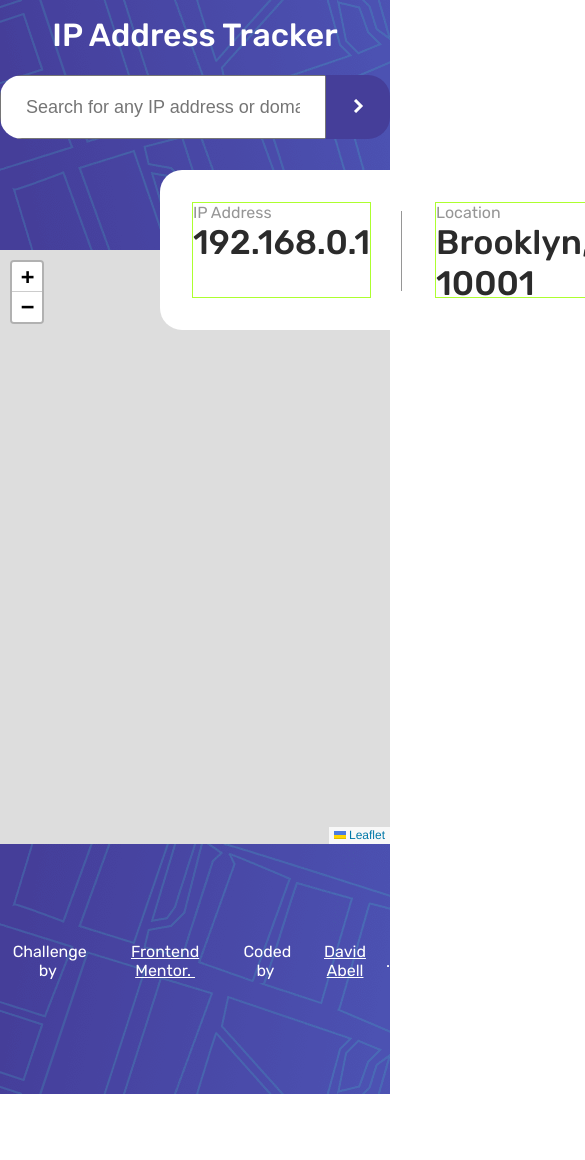
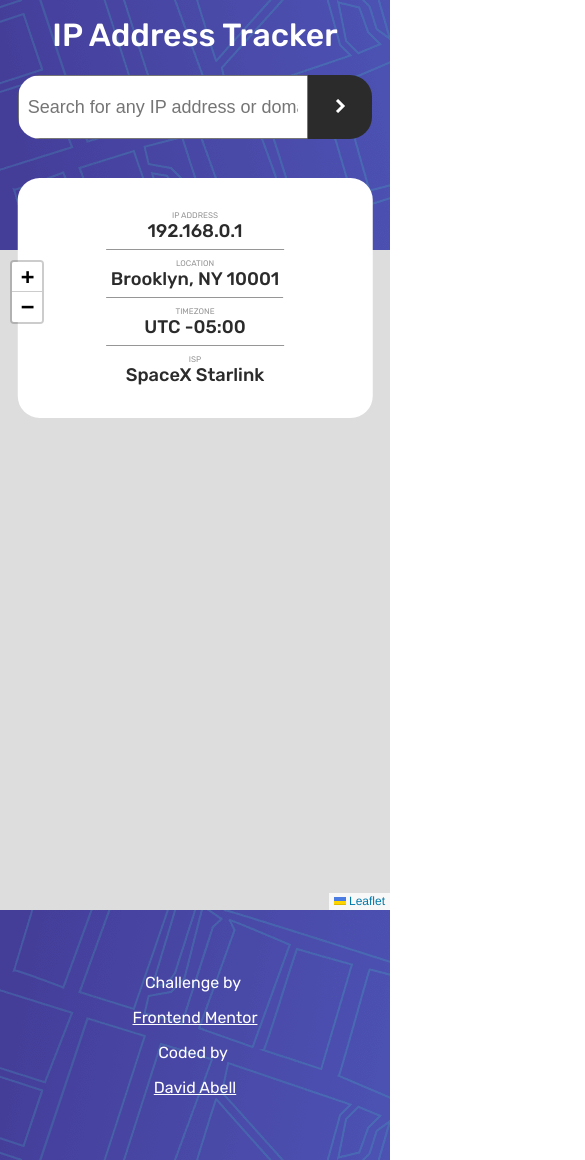
Before and after one commit to david-abell/ip-address-tracker, a website: page client/index.html in a window 390 px wide. Shown: the top 1160 px of the page, 585 px wide, since content can reach past the window. Before the commit the page ends 1094 px from the top, so only its background shows below. Drawn offline with nearby package versions, Linux system fonts and the light colour scheme; no server answers.

Commit message:
style mobile results box

```diff
--- a/client/index.html
+++ b/client/index.html
@@ -90,11 +90,16 @@
 
     <footer class="footer">
       <div class="attribution">
-        <p>Challenge by&nbsp;</p>
-        <a href="https://www.frontendmentor.io?ref=challenge" target="_blank"
-          >Frontend Mentor.&nbsp;</a
-        <p>Coded by&nbsp;</p>
-        <a href="#">David Abell</a>.
+        <div class="attribution-col">
+          <p>Challenge by&nbsp;</p>
+          <a href="https://www.frontendmentor.io?ref=challenge" target="_blank"
+            >Frontend Mentor</a
+          >
+        </div>
+        <div class="attribution-col">
+          <p>Coded by&nbsp;</p>
+          <a href="#">David Abell</a>
+        </div>
       </div>
     </footer>
   </body>
--- a/client/style.css
+++ b/client/style.css
@@ -1,9 +1,12 @@
 :root {
   --max-width: 90rem;
   --head-height: 15.625rem;
+  --content-inline-margin: 1rem;
+  --content-width: min(
+    calc((0.95 * 100vw) - var(--content-inline-margin)),
+    70rem
+  );
   --map-height: calc(100vh - var(--head-height));
-  --result-height: 10rem;
-  --result-width: 70rem;
   --color-dark-grey: hsl(0, 0%, 17%);
   --color-light-grey: hsl(0, 0%, 59%);
 }
@@ -35,30 +38,18 @@ h1 {
   height: var(--head-height);
 }
 
-/*
-.header {
-  margin: 0 auto;
-  padding-block-start: 1rem;
-  text-align: center;
-  background: no-repeat url(./images/pattern-bg.png);
-  max-width: 90rem;
-  height: var(--head-height);
-}
-*/
-
 .footer {
   transform: scaleY(-1);
 }
 
 .form-container {
-  width: 100%;
-  padding-block-end: 1.375rem;
+  width: var(--content-width);
+  margin-inline: auto;
 }
 
 .search-form {
   display: flex;
   justify-content: center;
-  min-width: 20rem;
   margin: 0 auto;
   max-width: 40rem;
   border: none;
@@ -68,7 +59,7 @@ h1 {
 
 .search-form input[type="text"] {
   font-size: 1.125rem;
-  padding-inline: 1.5rem;
+  padding-inline: 0.5rem;
   flex-grow: 1;
 }
 
@@ -78,7 +69,7 @@ h1 {
   align-items: center;
   height: 4rem;
   width: 4rem;
-  background-color: #453e99;
+  background-color: hsl(0, 0%, 17%);
   margin: 0;
   padding: 0;
   border: none;
@@ -90,52 +81,56 @@ h1 {
 
 .main {
   position: relative;
-  max-width: 90rem;
+  max-width: var(--max-width);
   margin: 0 auto;
 }
 
 .results {
-  --width-offset: calc((var(--max-width) - var(--result-width)) / 2);
+  --result-height: auto;
+  --result-inline-margin: 1rem;
+  --result-width: min(
+    calc((0.95 * 100vw) - var(--result-inline-margin)),
+    70rem
+  );
+  --parent-width: min(100vw, var(--max-width));
+  --width-offset: calc((var(--parent-width) - var(--result-width)) * 0.5);
   position: absolute;
   display: flex;
+  flex-direction: column;
   justify-content: center;
   align-items: center;
   background-color: white;
-  gap: 4rem;
-  width: var(--result-width);
-  /* margin: 0 auto; */
-  text-align: center;
-  padding: 2rem;
   border-radius: 22px;
   height: var(--result-height);
-  transform: translate(var(--width-offset), calc(var(--result-height) * -0.5));
+  width: var(--result-width);
+  padding: 0.5rem;
+  padding: 2rem;
+  gap: 1rem;
+  text-align: center;
+  transform: translate(var(--width-offset), -4.5rem);
   z-index: 1000;
 }
 
 .results-col {
-  border: 1px solid greenyellow;
   flex-grow: 1;
   height: 100%;
-  text-align: left;
+  text-align: center;
   position: relative;
-  max-width: 16rem;
 }
 
 .results-col:not(:last-child)::after {
   content: "";
-  height: calc(var(--result-height) * 0.5);
-  width: 1px;
+  height: 1px;
+  width: calc(var(--result-width) * 0.5);
   background-color: var(--color-light-grey);
-  top: 0;
-  right: -2rem;
+  bottom: -0.5rem;
   position: absolute;
-
-  /* centers divider line vertically */
-  transform: translateY(calc(var(--result-height) * 0.25 - 2rem));
+  transform: translateX(-50%);
 }
 
 .col-title {
-  font-size: 1rem;
+  font-size: clamp(0.5rem, 0.3239rem + 0.7512vw, 1rem);
+  text-transform: uppercase;
   color: var(--color-light-grey);
   font-weight: 400;
   margin: 0;
@@ -144,8 +139,8 @@ h1 {
 .col-content {
   color: var(--color-dark-grey);
   font-weight: 500;
-  font-size: 2.125rem;
-  margin-top: 0;
+  font-size: clamp(1.125rem, 0.7729rem + 1.5023vw, 2.125rem);
+  margin: 0;
 }
 
 .attribution,
@@ -156,14 +151,49 @@ h1 {
 .attribution {
   height: 100%;
   display: flex;
+  flex-direction: column;
   justify-content: center;
   align-items: center;
   transform: scaleY(-1);
+  white-space: nowrap;
+  padding-inline: 1rem;
 }
 
 .map {
   max-width: 90rem;
   height: var(--map-height);
+  min-height: 41.25rem;
   margin: 0 auto;
-  /* transform: translateY(calc(var(--result-height) * -1)); */
 }
+
+@media (min-width: 768px) {
+  .results {
+    --result-height: 10rem;
+    flex-direction: row;
+    gap: 4rem;
+    padding: 2rem;
+  }
+
+  .results-col {
+    text-align: left;
+  }
+
+  .search-form input[type="text"] {
+    padding-inline: 1.5rem;
+  }
+
+  .results-col:not(:last-child)::after {
+    height: calc(var(--result-height) * 0.5);
+    width: 1px;
+    top: 0;
+    right: -2rem;
+
+    /* centers divider line vertically */
+    transform: translateY(calc(var(--result-height) * 0.25 - 2rem));
+  }
+
+  .attribution {
+    flex-direction: row;
+    gap: 4rem;
+  }
+}
```
